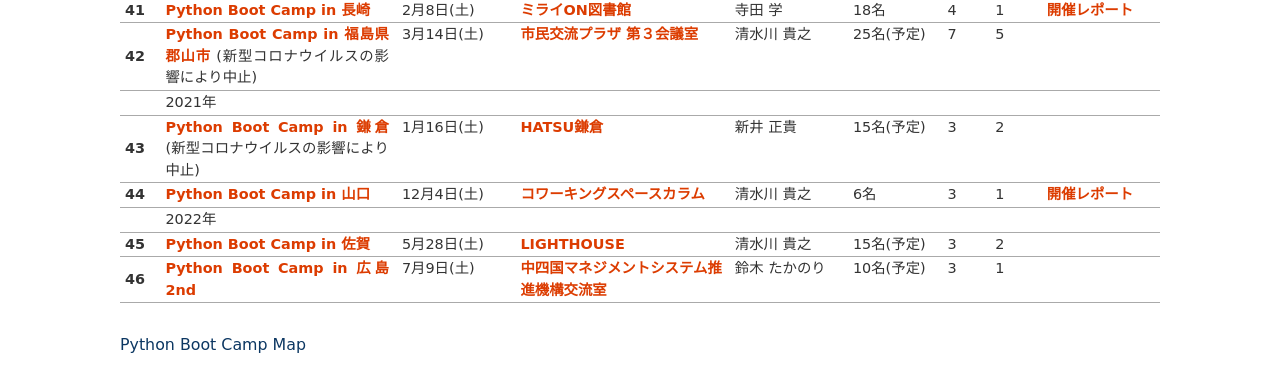
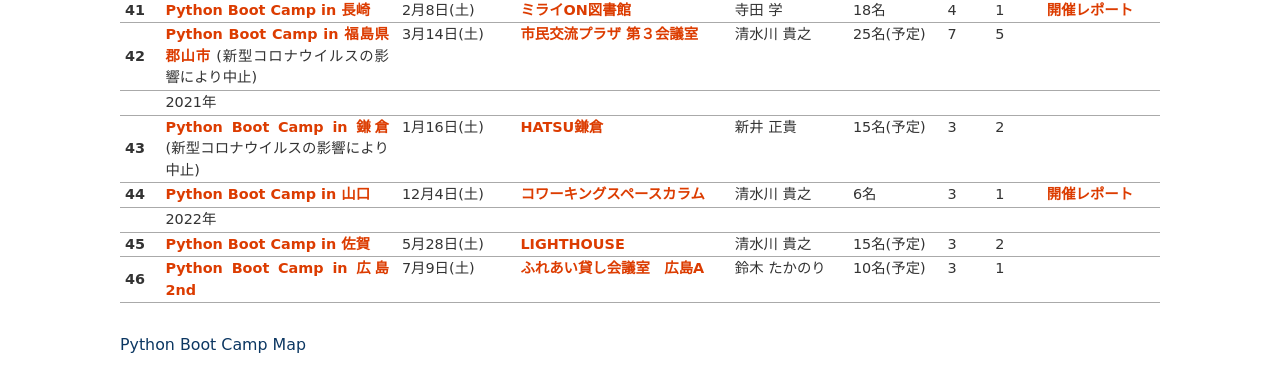
Before and after one commit to pyconjp/www.pycon.jp, a Sphinx documentation site: the page built from source/support/bootcamp.rst, in a window 1280 px wide and 900 px high, scrolled down 3832 px, cut to the strip 0-369 px from the top of the window. Built offline with Sphinx 7.4.7, drawn with Linux system fonts in a browser that asks for light colours.

Commit message:
Update pycamp hiroshima 2nd

```diff
--- a/source/support/bootcamp.rst
+++ b/source/support/bootcamp.rst
@@ -607,7 +607,7 @@
    * - 46
      - `Python Boot Camp in 広島2nd <https://pyconjp.connpass.com/event/248048/>`__
      - 7月9日(土)
-     - `中四国マネジメントシステム推進機構交流室 <https://www.ms-kikoh.or.jp/kikoh/3/index.html>`_
+     - `ふれあい貸し会議室　広島A <https://www.instabase.jp/space/6843195850?catalog=true>`_
      - 鈴木 たかのり
      - 10名(予定)
      - 3
```
